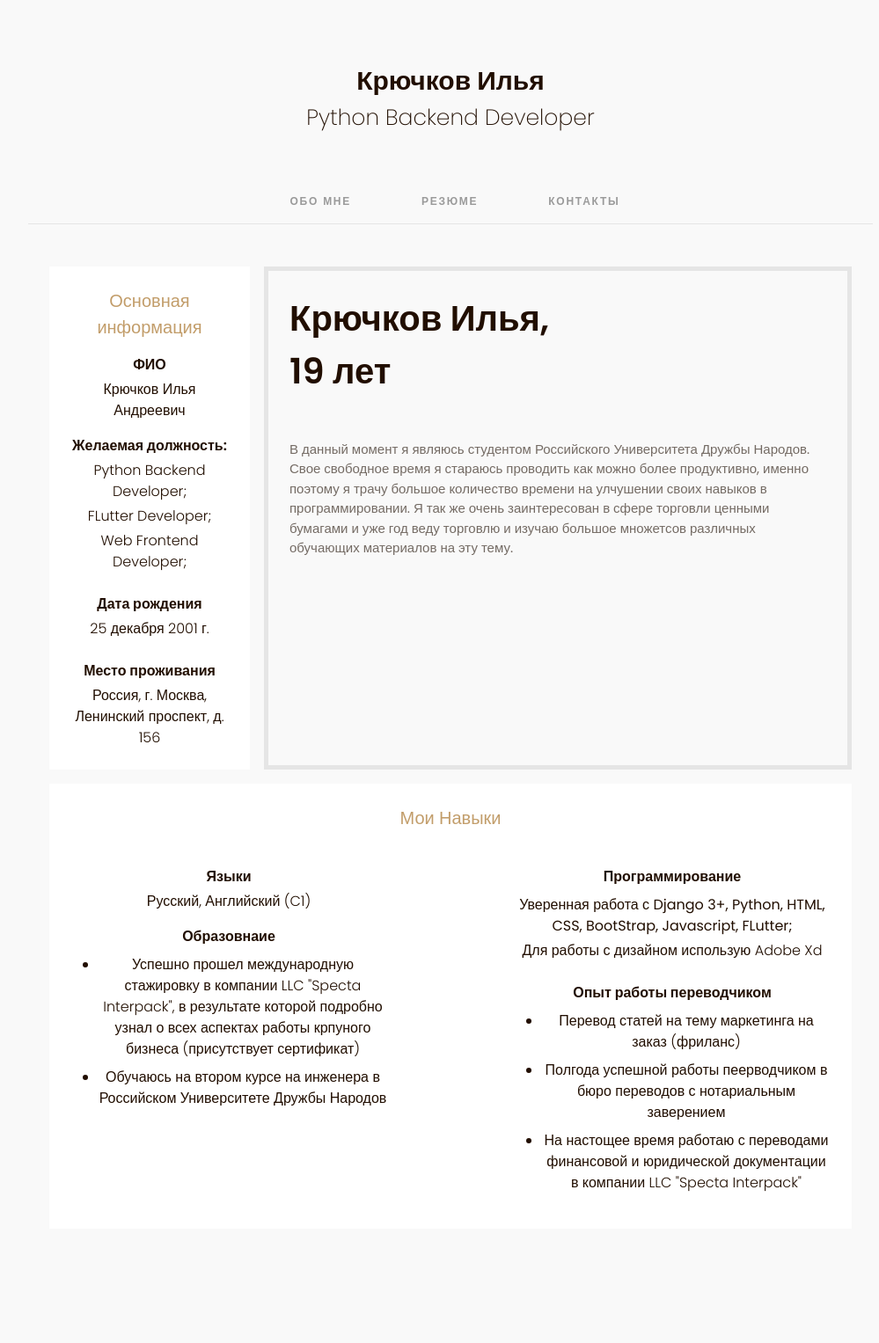
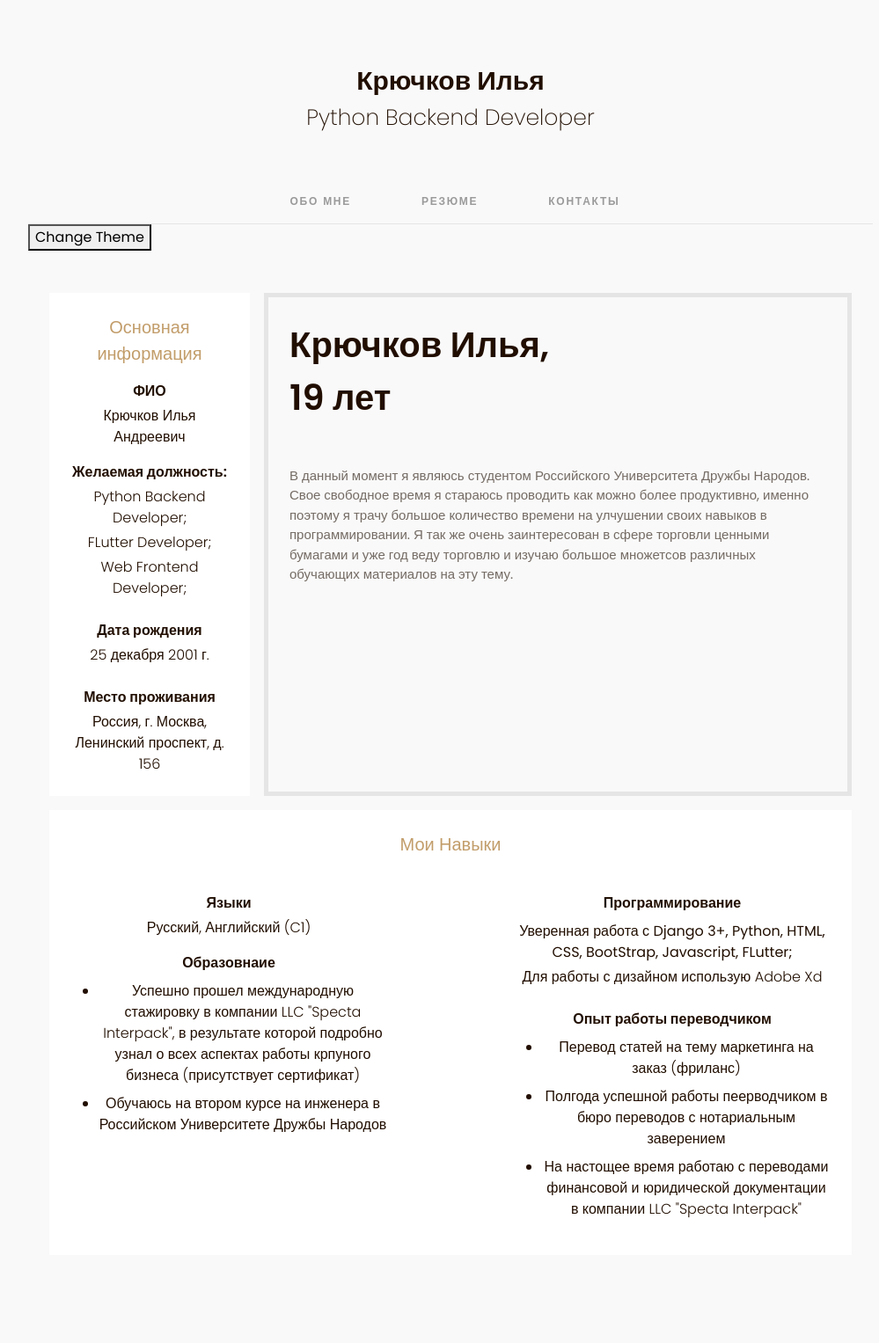
Before and after one commit to XRSIL/CV-Django-Website, a Django app: page / in a window 1280 px wide. Shown: the whole page at 88% size, without its empty margins (128-1127 px from the left). Before the commit the page ends 1355 px from the top, so only its background shows below. Run offline with Django 3.2, Linux system fonts and the light colour scheme; some libraries are stand-ins or nearby versions.

Commit message:
trying to add dark theme

```diff
--- a/WebPortfolio/settings.py
+++ b/WebPortfolio/settings.py
@@ -36,6 +36,7 @@ INSTALLED_APPS = [
     'django.contrib.auth',
     'cv.apps.CvConfig',
     'crispy_forms',
+    'dark',
     'django.contrib.contenttypes',
     'django.contrib.sessions',
     'django.contrib.messages',
--- a/WebPortfolio/urls.py
+++ b/WebPortfolio/urls.py
@@ -16,6 +16,7 @@ Including another URLconf
 from django.contrib import admin
 from django.urls import path, include
 
+
 urlpatterns = [
     path('admin/', admin.site.urls),
     path('', include('cv.urls')),
--- a/cv/static/cv/js/main.js
+++ b/cv/static/cv/js/main.js
@@ -23,3 +23,8 @@ function myFunction() {
     var element = document.getElementById("nav_toggle");
   }
 }
+
+function changeThemeToDark() {
+  document.getElementsByTagName("link")[1].setAttribute("href", "{% static 'cv/css/main.css' %}");
+
+}
--- a/cv/templates/cv/base.html
+++ b/cv/templates/cv/base.html
@@ -1,4 +1,5 @@
 {% load static %}
+
 <!DOCTYPE html>
 <html lang="en">
 <head>
@@ -7,7 +8,7 @@
 
     <!-- Bootstrap CSS -->
     <link rel="stylesheet" type="text/css" href="{% static 'cv/css/bootstrap.css' %}">
-    <link rel="stylesheet" type="text/css" href="{% static 'cv/css/main.css' %}">
+    <link rel="stylesheet" id="theme" type="text/css" href="{% static 'cv/css/main.css' %}">
 
     <!-- Fonts -->
     <link href="https://fonts.googleapis.com/css2?family=Poppins:wght@200;300;400;500;600&display=swap" rel="stylesheet">
@@ -74,6 +75,9 @@
         </header>
 
 	<div style="position: fixed; top: -234px; right: 30px; height: 288px; width: 175px; z-index: 985; background-color: #f9f9f9;"></div>
+        <div class="d-flex">
+            <button onclick="changeThemeToDark()">Change Theme</button>
+        </div>
         <div class="col-12">
             <div class="container px-4">
                 {% block content %}{% endblock content %}
--- a/cv/urls.py
+++ b/cv/urls.py
@@ -2,6 +2,8 @@ from django.contrib import admin
 from django.urls import path
 from . import views
 from .views import ResumeView, ContactView
+
+
 
 urlpatterns = [
     path('', views.home, name='cv-home'),
```
